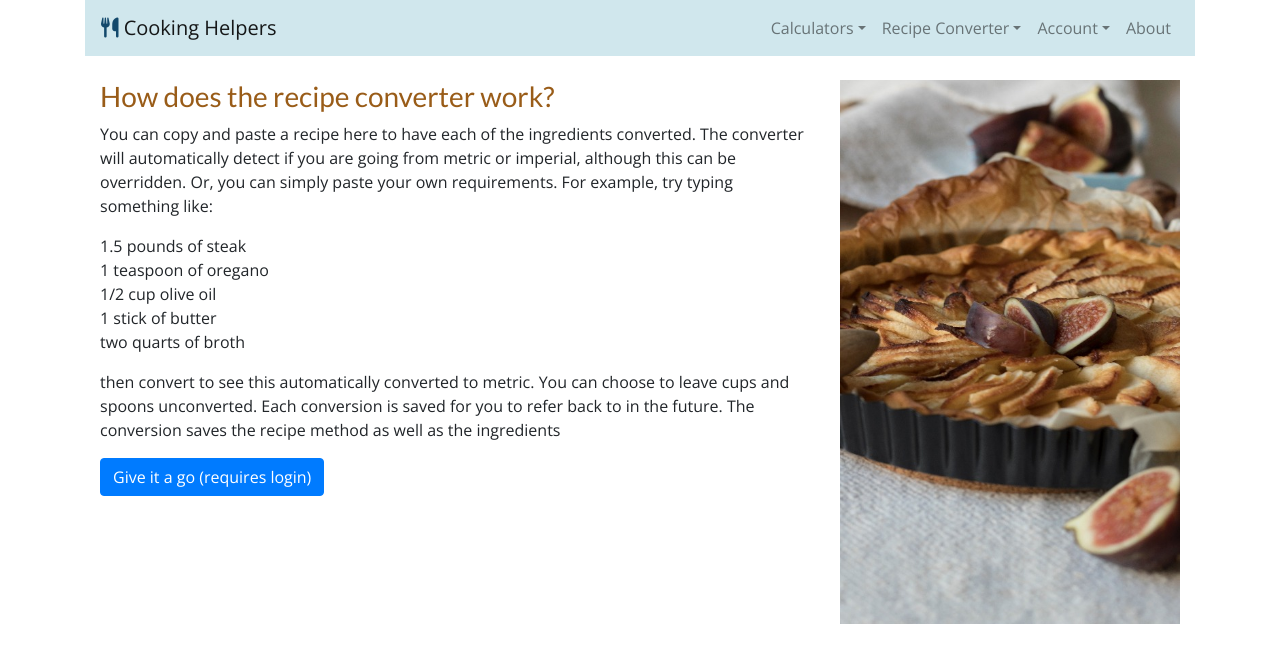
After one commit to matthpau/CookingCalc, a Django app: page /converter/converter_about in a window 1280 px wide. The commit adds this page. Shown: the top 663 px of the page. Run offline with Django 3.2, Linux system fonts and the light colour scheme; parts of the project's set-up code (start-up, migrations or seed data) failed here and were passed over; some libraries are stand-ins or nearby versions.

Commit message:
A good days work

```diff
--- a/AppTimesCalc/forms.py
+++ b/AppTimesCalc/forms.py
@@ -52,7 +52,6 @@ class CalcFormGen(forms.Form):
         weights = [
             self.cleaned_data.get("Weight_kg"),
             self.cleaned_data.get("Weight_lb"),
-            self.cleaned_data.get("Weight_g")
             ]
 
         a = len([num for num in weights if int(num or 0) > 0])
@@ -81,7 +80,6 @@ class mealPlanComment(forms.Form):
                                   widget=forms.TextInput(attrs={'placeholder': 'My plan name (optional)',
                                                                 "class": "w-100", }))
 
-
 class MealPlanForm(forms.ModelForm):
     class Meta:
         model = MealPlan
--- a/AppTimesCalc/templates/AppTimesCalc/CookingCalcRes.html
+++ b/AppTimesCalc/templates/AppTimesCalc/CookingCalcRes.html
@@ -39,8 +39,7 @@
                     <form method="POST" action = "/MealPlannerSaved">
                         {% csrf_token %}
                             <p>{{form.MealComment}}</p>
-                        <button type="submit" class="btn btn-primary btn-block">Save this meal</button>
-                        <a class="btn btn-secondary btn-block" href="javascript:history.back()">Go back</a>
+                        <button type="submit" class="btn btn-primary">Save this meal</button>
 
                     </form>
             </div>
--- a/AppTimesCalc/templates/AppTimesCalc/about.html
+++ b/AppTimesCalc/templates/AppTimesCalc/about.html
@@ -1,9 +1,7 @@
 {% extends 'AppTimesCalc/base.html' %}
 {% block content %}
-    <p>This site is in beta for now.</p>
     <h4>Contact</h4>
     <p>Paul Matthews<br>
-    Godeffroystraße 22, 22587 Hamburg, Germany<br>
     <a href="mailto:matthpau@gmail.com?subject=Cooking%20Helpers">matthpau@gmail.com</a><p>
     <h4>Credits</h4>
     <p>Meat roasting times from <a href="https://edmondscooking.co.nz/cookery-books/">Edmonds Cookbook, 35th edition</edition></a><br>
--- a/AppTimesCalc/templates/AppTimesCalc/base.html
+++ b/AppTimesCalc/templates/AppTimesCalc/base.html
@@ -58,6 +58,7 @@
                 <div class="dropdown-menu" aria-labelledby="navbarDropdown">
                     <a class="dropdown-item" href="{% url 'recipe_converter' %}">Converter</a>
                     <a class="dropdown-item" href="{% url 'saved_conversions' %}">My saved recipes</a>
+                    <a class="dropdown-item" href="{% url 'ConverterAbout' %}">How it works</a>
                 </div>
                 </li>
 
--- a/AppTimesCalc/views.py
+++ b/AppTimesCalc/views.py
@@ -136,6 +136,8 @@ class MealPlanList(LoginRequiredMixin, ListView):
         return MealPlan.objects.filter(User=self.request.user).order_by('-created_at')  # [:5]
 
 #TODO can delete?
+
+
 class MealPlanDetail(DetailView):
     queryset = MealPlan.objects.all()
     # Automatically looks for mealplan_detail.html
--- a/CookingBase/settings.py
+++ b/CookingBase/settings.py
@@ -180,7 +180,7 @@ ACCOUNT_LOGOUT_REDIRECT_URL = '/' #Allauth
 
 ACCOUNT_EMAIL_REQUIRED = True
 ACCOUNT_USERNAME_REQUIRED = False
-ACCOUNT_SIGNUP_PASSWORD_ENTER_TWICE = False
+ACCOUNT_SIGNUP_PASSWORD_ENTER_TWICE = True
 ACCOUNT_SESSION_REMEMBER = True
 ACCOUNT_AUTHENTICATION_METHOD = 'email'
 ACCOUNT_UNIQUE_EMAIL = True
@@ -191,5 +191,6 @@ SESSION_SERIALIZER = 'django.contrib.sessions.serializers.PickleSerializer'
 
 CRISPY_TEMPLATE_PACK = 'bootstrap4'
 
+#my settings for usage during various operaetions
 ARCHIVE_USERNAME = 'archive_user'
 ARCHIVE_USER_EMAIL = 'archive_user@cooking-helpers.com'
--- a/RecipeConverter/forms.py
+++ b/RecipeConverter/forms.py
@@ -39,7 +39,7 @@ class RecipeConverter(forms.Form):
 
     url_placeholder = "www.my-favourite-recipe-site.com/this-recipe.html"
 
-    recipe_text = forms.CharField(max_length=5000, label='Paste your recipe here:',
+    recipe_text = forms.CharField(max_length=5000, label='Paste or type your recipe and conversions here:',
                                   initial=inital_text,
                                   widget=forms.Textarea(attrs={'placeholder': test_text})
                                   )
--- /dev/null
+++ b/RecipeConverter/templates/RecipeConverter/converter_about.html
@@ -0,0 +1,34 @@
+{% extends 'AppTimesCalc/base.html' %}
+{% load static %}
+
+{% block content %}
+
+
+<div class="container">
+    <div class="row">
+        <div class="col-sm-8">
+
+            <h3>How does the recipe converter work?</h3>
+            <p>You can copy and paste a recipe here to have each of the ingredients converted.
+            The converter will automatically detect if you are going from metric or imperial, although this
+            can be overridden. Or, you can simply paste your own requirements. For example, try typing something like:</p>
+            <ul class="list-unstyled">
+            <li>1.5 pounds of steak</li>
+            <li>1 teaspoon of oregano</li>
+            <li>1/2 cup olive oil</li>
+            <li>1 stick of butter</li>
+            <li>two quarts of broth</li>
+            </ul>
+            <p>then convert to see this automatically converted to metric. You can choose to leave cups and spoons unconverted.
+                Each conversion is saved for you to refer back to in the future. The conversion saves the recipe method as well as the ingredients</p>
+            <p></p><a href="{% url 'recipe_converter' %}" class="btn btn-primary">Give it a go (requires login)</a></p>
+        </div>
+
+        <div class="col d-none d-md-block">
+        <img src="{% static 'AppTimesCalc/pecanpie.jpg' %}" class="img-fluid" alt="Responsive image">
+        </div>
+    </div>
+</div>
+
+
+{% endblock %}
--- a/RecipeConverter/urls.py
+++ b/RecipeConverter/urls.py
@@ -9,4 +9,5 @@ from django.conf.urls.static import static
 urlpatterns = [
     path('recipe_converter', views.recipe_converter, name='recipe_converter'),
     path('saved_conversions', views.ConversionsList.as_view(), name='saved_conversions'),
+    path('converter_about', views.converter_about, name='ConverterAbout')
     ]
--- a/RecipeConverter/views.py
+++ b/RecipeConverter/views.py
@@ -16,11 +16,9 @@ def recipe_converter(request):
 
             inputs = form.cleaned_data
             inputs['user'] = request.user
-            conversions, outputs = converter(inputs)
+            outputs = converter(inputs)
 
-            context = {'inputs': inputs,
-                       'outputs': outputs,
-                       'conversions': conversions}
+            context = {'inputs': inputs, 'outputs': outputs}
             return render(request, 'RecipeConverter/converter_results.html', context)
 
     else:
@@ -45,3 +43,6 @@ class ConversionsList(LoginRequiredMixin, ListView):
         #  this is how you return only records for the current user
         #  https://docs.djangoproject.com/en/2.2/topics/class-based-views/generic-display/#dynamic-filtering
         return Conversion.objects.filter(user=self.request.user).order_by('-created_at')
+
+def converter_about(request):
+    return render(request, 'RecipeConverter/converter_about.html')
```
Also changed, not shown: AppTimesCalc/templates/AppTimesCalc/CookingCalc.html (+14 -36 lines), AppTimesCalc/templates/AppTimesCalc/Home.html (+7 -6 lines), AppTimesCalc/templates/AppTimesCalc/mealplan_update.html (+12 -22 lines), AppTimesCalc/templates/account/login.html (+16 -3 lines), AppTimesCalc/templates/account/signup.html (+19 -3 lines), RecipeConverter/businessLogic.py (+9 -5 lines), AppTimesCalc/static/AppTimesCalc/pecanpie.jpg (added).
